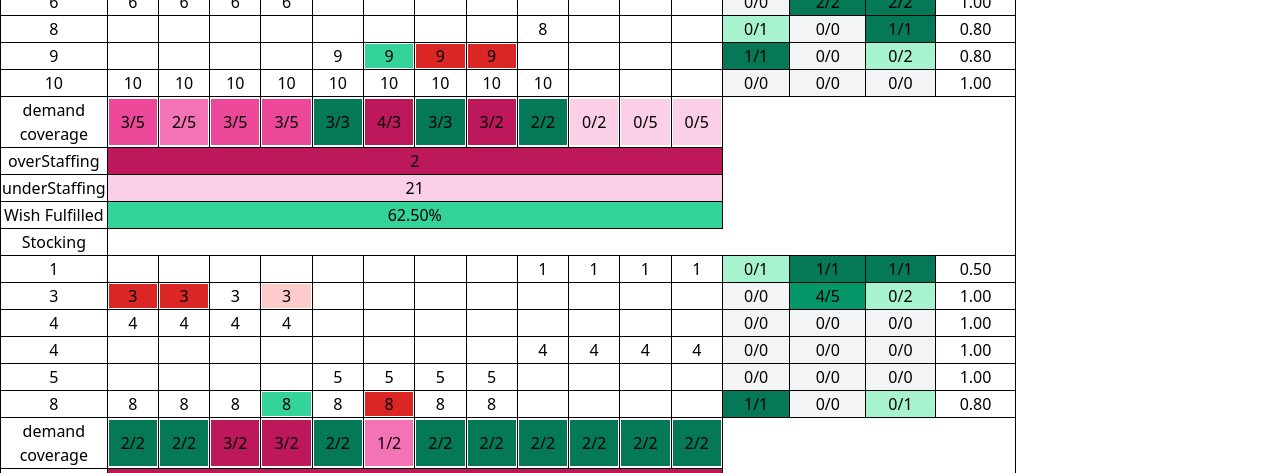
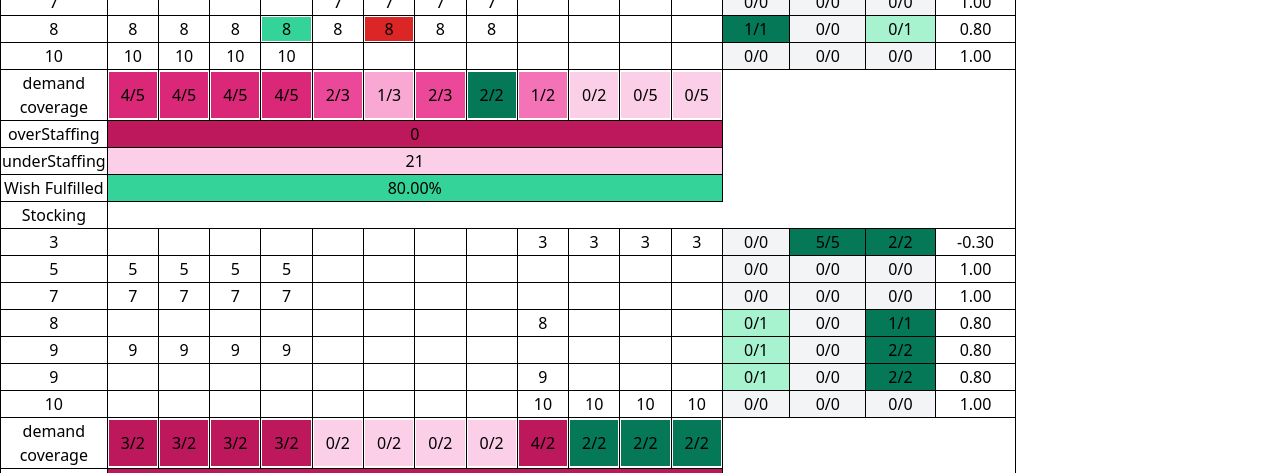
Before and after one commit to ragu1257/Genetic-Algorithm, a Vue app: page / in a window 1280 px wide. Shown: the part 327-800 px from the top of the page. Built offline with nearby package versions, Linux system fonts and the light colour scheme.

Commit message:
approach 2 resolve

```diff
--- a/src/algorithm/dna.ts
+++ b/src/algorithm/dna.ts
@@ -332,11 +332,46 @@ class DNA {
         let cloned_lastEmployeeInfo = _.cloneDeep(employee)
         let ep_powers_for_all_days = []
         let scoreCollection: any = []
+
+        let scoreEmpIdSequence: any = []
         for (let i = 0; i < this.genes.length; i++) {
 
             if (i == 0) {
 
                 let stuffingOutcome = timetable(this.genes[i], cloned_lastEmployeeInfo, i + 1)
+
+
+                // console.log("clonedEmployee", stuffingOutcome.clonedEmployee);
+                for(let k=0;k<stuffingOutcome.clonedEmployee.length;k++){
+                    let positive = 0
+                    let negative = 0
+                    let absence = 0
+                    let score = 0
+                    stuffingOutcome.clonedEmployee[k].positiveWish.forEach((item: any) => {
+                        !stuffingOutcome.clonedEmployee[k].timeRange.includes(item) ? positive++ : positive
+                    });
+                    stuffingOutcome.clonedEmployee[k].negativeWish.forEach((item: any) => {
+                        stuffingOutcome.clonedEmployee[k].timeRange.includes(item) ? negative++ : negative
+                    });
+                    stuffingOutcome.clonedEmployee[k].absenceRange.forEach((item: any) => {
+                        stuffingOutcome.clonedEmployee[k].timeRange.includes(item) ? absence++ : absence
+                    });
+                     score = positive + negative + absence;
+                     scoreEmpIdSequence.push({empId: stuffingOutcome.clonedEmployee[k].empId, score: score})
+
+                }
+
+
+
+
+
+
+
+
+
+
+
+
 
                 scoreCollection.push(stuffingOutcome.individualScore)
 
@@ -351,6 +386,30 @@ class DNA {
 
                 let stuffingOutcome = timetable(this.genes[i], lastEmployeeInfo, i + 1)
 
+                // console.log("clonedEmployee second", stuffingOutcome.clonedEmployee);
+                for(let k=0;k<stuffingOutcome.clonedEmployee.length;k++){
+                    let positive = 0
+                    let negative = 0
+                    let absence = 0
+                    let score = 0
+                    stuffingOutcome.clonedEmployee[k].positiveWish.forEach((item: any) => {
+                        !stuffingOutcome.clonedEmployee[k].timeRange.includes(item) ? positive++ : positive
+                    });
+                    stuffingOutcome.clonedEmployee[k].negativeWish.forEach((item: any) => {
+                        stuffingOutcome.clonedEmployee[k].timeRange.includes(item) ? negative++ : negative
+                    });
+                    stuffingOutcome.clonedEmployee[k].absenceRange.forEach((item: any) => {
+                        stuffingOutcome.clonedEmployee[k].timeRange.includes(item) ? absence++ : absence
+                    });
+                     score = positive + negative + absence;
+                     scoreEmpIdSequence.push({empId: stuffingOutcome.clonedEmployee[k].empId, score: score})
+
+                }
+
+
+
+
+
                 scoreCollection.push(stuffingOutcome.individualScore)
                 // console.log("step 8- after lastEmployeeInfo is updated by timetable, we will update emp power of this table", lastEmployeeInfo);
                 let updated_emp = empPower(this.genes[i])
@@ -362,6 +421,9 @@ class DNA {
             }
 
         }
+
+        // console.log("scoreEmpIdSequence scoreEmpIdSequence", scoreEmpIdSequence);
+
         // console.log("scoreCollection scoreCollection scoreCollection", scoreCollection);
 
         //join all days each employees score
@@ -371,11 +433,11 @@ class DNA {
         // console.log("mergeddddddddd", merged);
         var holder: any = {};
 
-        merged.forEach(function (d: { empID: string | number; score: any; }) {
-            if (holder.hasOwnProperty(d.empID)) {
-                holder[d.empID] = holder[d.empID] + d.score;
+        scoreEmpIdSequence.forEach(function (d: { empId: string | number; score: any; }) {
+            if (holder.hasOwnProperty(d.empId)) {
+                holder[d.empId] = holder[d.empId] + d.score;
             } else {
-                holder[d.empID] = d.score;
+                holder[d.empId] = d.score;
             }
         });
 
@@ -385,9 +447,16 @@ class DNA {
             obj2.push({ name: prop, value: holder[prop] });
         }
 
-        // console.log(obj2);
+        // console.log("finaaaaaaaaaaaaaaallllllll",obj2);
 
-        score = this.getScoreOfHighestScoreEmployee(this.genes, obj2)
+        let maxScore = Math.max.apply(Math, obj2.map(function (o) { return o.value; }))
+        // console.log("maxScore maxScore", maxScore);
+        // let maxScoreObjectEmpId = obj2.find(item => {
+        //     if (item.value == maxScore) {
+        //         return parseInt(item.name)
+        //     }
+        // })
+        // console.log("max score object", parseInt(maxScoreObjectEmpId!.name));
 
 
         set_ep_power(ep_powers_for_all_days)
@@ -396,7 +465,7 @@ class DNA {
 
         // console.log("fairness score", score);
 
-        this.fairness = score;
+        this.fairness = maxScore;
     }
 
     calcFitness() {
--- a/src/algorithm/task.ts
+++ b/src/algorithm/task.ts
@@ -6,8 +6,8 @@ import { employee } from "./interface"
 import { empPower } from "./empPower"
 
 function createPopulation(task_day: number) {
-  const pop_size: number =20;
-  const population_number = 10;
+  const pop_size: number =4;
+  const population_number = 3;
 
   const pop = new Population(pop_size, task_day);
   let generattion_array: number[] = []
```
